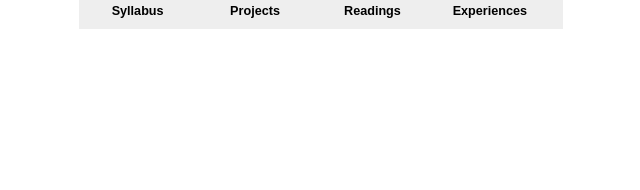
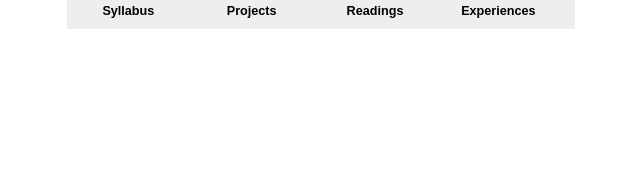
Before and after one commit to smbriones/smbriones.github.com, a Jekyll site: the page Challenges/index.html, which Jekyll copies as it is, in a window 1280 px wide. Shown: the top 190 px of the page, without its empty margins (319-959 px from the left). Built offline with Jekyll 4.4.1, drawn with Linux system fonts in a browser that asks for light colours; nearby versions of some CDN libraries.

Commit message:
adjusts padding

```diff
--- a/Challenges/stylesheets/layout.css
+++ b/Challenges/stylesheets/layout.css
@@ -8,5 +8,5 @@
 
 nav[role=navigation] {
   margin: 0;
-  padding: 0 1em;
+  padding: 0;
 }
```
